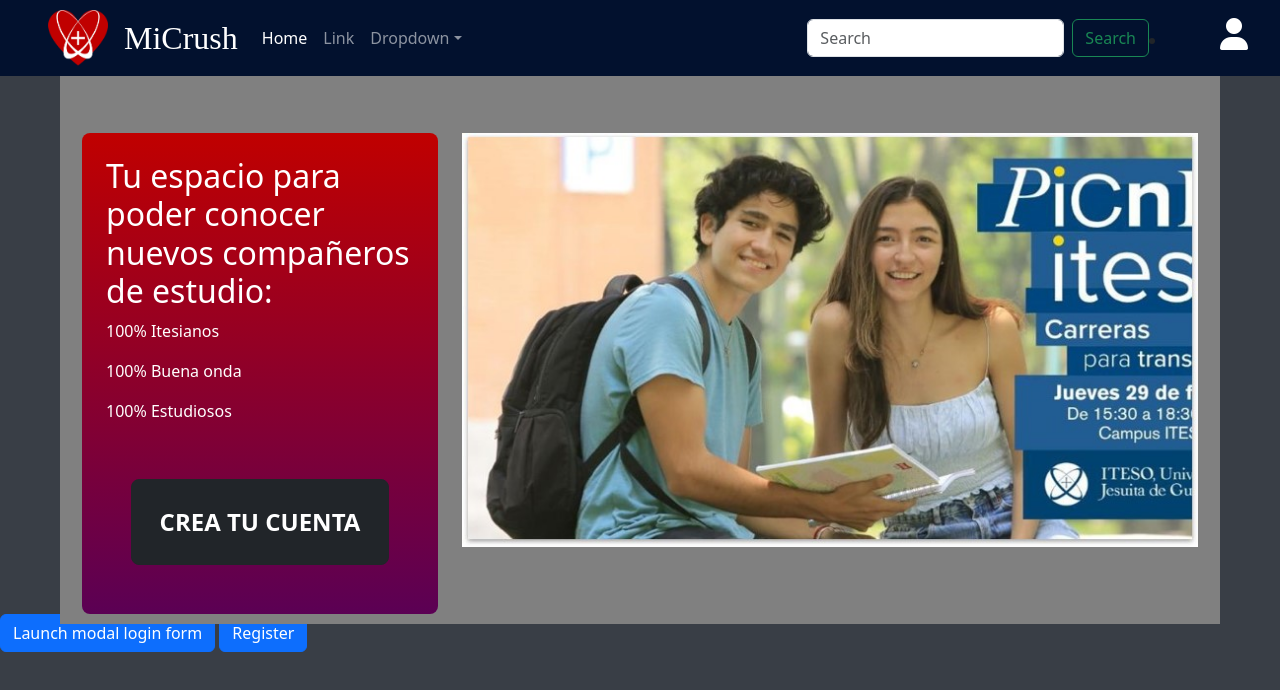
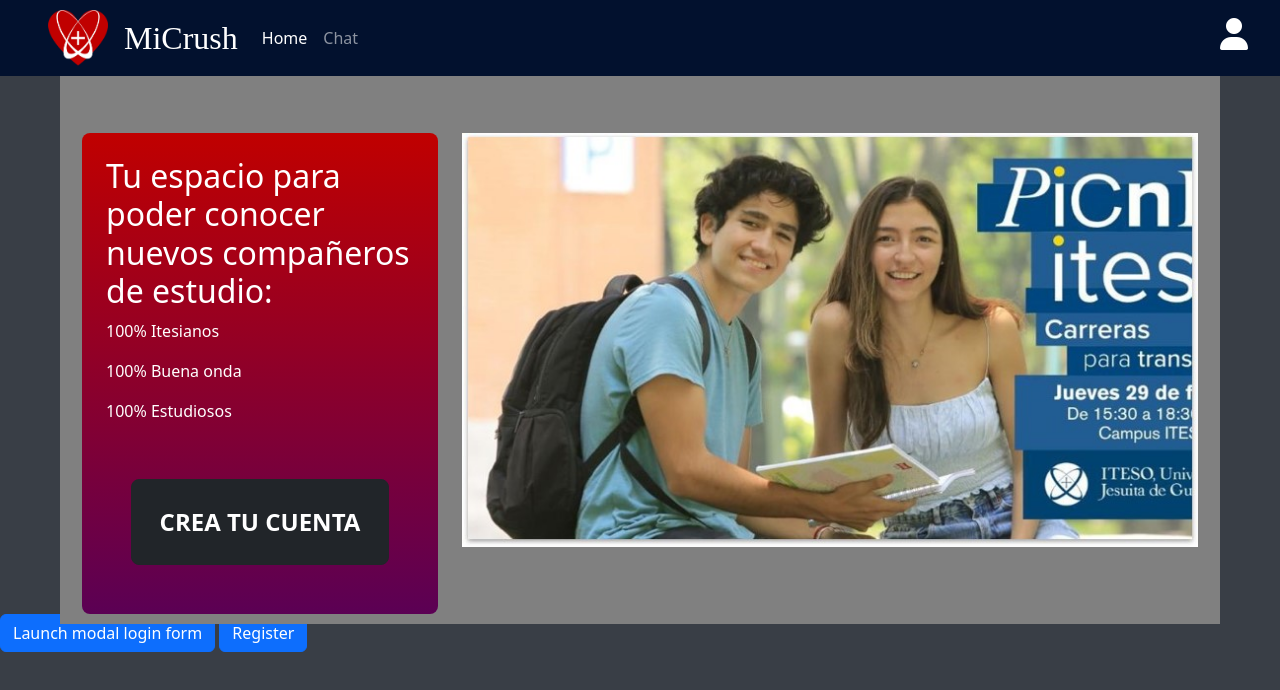
Before and after one commit to JacbGit/ItesoMatch_Testing, a plain HTML site: page views/home.html in a window 1280 px wide. Drawn offline with nearby package versions, Linux system fonts and the light colour scheme; a web font is replaced by a local one.

Commit message:
Removed extra tags

```diff
--- a/views/home.html
+++ b/views/home.html
@@ -1,56 +1,42 @@
 <!DOCTYPE html>
 <html lang="en">
+
 <head>
     <title>MIcrushTIESO</title>
     <!-- Required meta tags -->
     <meta charset="utf-8" />
-    <meta
-        name="viewport"
-        content="width=device-width, initial-scale=1, shrink-to-fit=no"
-    />
+    <meta name="viewport" content="width=device-width, initial-scale=1, shrink-to-fit=no" />
 
     <!-- Bootstrap CSS v5.2.1 -->
-    <link
-        href="https://cdn.jsdelivr.net/npm/bootstrap@5.3.2/dist/css/bootstrap.min.css"
-        rel="stylesheet"
-        integrity="sha384-T3c6CoIi6uLrA9TneNEoa7RxnatzjcDSCmG1MXxSR1GAsXEV/Dwwykc2MPK8M2HN"
-        crossorigin="anonymous"
-    />
+    <link href="https://cdn.jsdelivr.net/npm/bootstrap@5.3.2/dist/css/bootstrap.min.css" rel="stylesheet"
+        integrity="sha384-T3c6CoIi6uLrA9TneNEoa7RxnatzjcDSCmG1MXxSR1GAsXEV/Dwwykc2MPK8M2HN" crossorigin="anonymous" />
     <link rel="stylesheet" href="home.css">
-    <link href="https://db.onlinewebfonts.com/c/22db60d19480ba0274c9eb6ba877ea9b?family=Aharoni+Bold+V1" rel="stylesheet">
+    <link href="https://db.onlinewebfonts.com/c/22db60d19480ba0274c9eb6ba877ea9b?family=Aharoni+Bold+V1"
+        rel="stylesheet">
 </head>
+
 <body style="background-color: #393E46;">
     <header>
         <!-- place navbar here -->
         <nav class="navbar navbar-expand-sm navbar-dark" style="background-color: #02112E;">
             <img src="../assets/crush iteso2.png" class="icon-bar ms-5">
-            <a class="navbar-brand mx-3" href="#" style="font-family: 'Aharoni Bold V1'; font-size: 2em; ">   MiCrush</a>
-            <button class="navbar-toggler d-lg-none" type="button" data-bs-toggle="collapse" data-bs-target="#collapsibleNavId" aria-controls="collapsibleNavId" aria-expanded="false" aria-label="Toggle navigation"></button>
+            <a class="navbar-brand mx-3" href="#" style="font-family: 'Aharoni Bold V1'; font-size: 2em; "> MiCrush</a>
+            <button class="navbar-toggler d-lg-none" type="button" data-bs-toggle="collapse"
+                data-bs-target="#collapsibleNavId" aria-controls="collapsibleNavId" aria-expanded="false"
+                aria-label="Toggle navigation"></button>
             <div class="collapse navbar-collapse" id="collapsibleNavId">
                 <ul class="navbar-nav me-auto mt-2 mt-lg-0">
                     <li class="nav-item">
-                        <a class="nav-link active" href="#" aria-current="page">Home <span class="visually-hidden">(current)</span></a>
+                        <a class="nav-link active" href="#" aria-current="page">Home <span
+                                class="visually-hidden">(current)</span></a>
                     </li>
                     <li class="nav-item">
-                        <a class="nav-link" href="#">Link</a>
-                    </li>
-                    <li class="nav-item dropdown">
-                        <a class="nav-link dropdown-toggle" href="#" id="dropdownId" data-bs-toggle="dropdown" aria-haspopup="true" aria-expanded="false">Dropdown</a>
-                        <div class="dropdown-menu" aria-labelledby="dropdownId">
-                            <a class="dropdown-item" href="#">Action 1</a>
-                            <a class="dropdown-item" href="#">Action 2</a>
-                        </div>
+                        <a class="nav-link" href="chat.html">Chat</a>
                     </li>
                 </ul>
-                <form class="d-flex my-2 my-lg-0">
-                    <input class="form-control me-sm-2" type="text" placeholder="Search" />
-                    <button class="btn btn-outline-success my-2 my-sm-0" type="submit">Search</button>
-                </form>
-                <li>
-                    <span style="color: white;" >
-                        <i class="fa-solid fa-user icon-bar ms-5 fa-2x" style="margin-top: 10px;" ></i>
-                    </span>
-                </li>
+                <span style="color: white;">
+                    <i class="fa-solid fa-user icon-bar ms-5 fa-2x" style="margin-top: 10px;"></i>
+                </span>
             </div>
         </nav>
     </header>
@@ -59,13 +45,15 @@
         <div class="container" style="background-color: gray; outline: 10px solid gray;">
             <div class="row">
                 <div class="col" style="margin-top: 5%;">
-                    <div class="d-flex flex-column justify-content-between custom-box p-4 mb-3 text-white rounded-3" style="background: linear-gradient(#C00000,#5B0054);">
+                    <div class="d-flex flex-column justify-content-between custom-box p-4 mb-3 text-white rounded-3"
+                        style="background: linear-gradient(#C00000,#5B0054);">
                         <h2>Tu espacio para poder conocer nuevos compañeros de estudio:</h2>
                         <p>100% Itesianos</p>
                         <p>100% Buena onda</p>
                         <p>100% Estudiosos</p>
                         <div class="d-flex flex-column justify-content-end" style="height: 100%;">
-                            <a class="btn btn-lg btn-dark button-crear" style="padding: 1em;" href="#" role="button"><b>CREA TU CUENTA</b></a>
+                            <a class="btn btn-lg btn-dark button-crear" style="padding: 1em;" href="#"
+                                role="button"><b>CREA TU CUENTA</b></a>
                         </div>
                     </div>
                 </div>
@@ -80,7 +68,8 @@
     </footer>
 
     <!-- Button trigger modal -->
-    <button type="button" class="btn btn-primary" data-bs-toggle="modal" data-bs-target="#staticBackdrop1">Launch modal login form</button>
+    <button type="button" class="btn btn-primary" data-bs-toggle="modal" data-bs-target="#staticBackdrop1">Launch modal
+        login form</button>
 
 
     <!-- Modal -->
@@ -152,9 +141,14 @@
     <!-- Modal -->
 
     <!-- Bootstrap JavaScript Libraries -->
-    <script src="https://cdn.jsdelivr.net/npm/@popperjs/core@2.11.8/dist/umd/popper.min.js" integrity="sha384-I7E8VVD/ismYTF4hNIPjVp/Zjvgyol6VFvRkX/vR+Vc4jQkC+hVqc2pM8ODewa9r" crossorigin="anonymous"></script>
-    <script src="https://cdn.jsdelivr.net/npm/bootstrap@5.3.2/dist/js/bootstrap.min.js" integrity="sha384-BBtl+eGJRgqQAUMxJ7pMwbEyER4l1g+O15P+16Ep7Q9Q+zqX6gSbd85u4mG4QzX+" crossorigin="anonymous"></script>
+    <script src="https://cdn.jsdelivr.net/npm/@popperjs/core@2.11.8/dist/umd/popper.min.js"
+        integrity="sha384-I7E8VVD/ismYTF4hNIPjVp/Zjvgyol6VFvRkX/vR+Vc4jQkC+hVqc2pM8ODewa9r"
+        crossorigin="anonymous"></script>
+    <script src="https://cdn.jsdelivr.net/npm/bootstrap@5.3.2/dist/js/bootstrap.min.js"
+        integrity="sha384-BBtl+eGJRgqQAUMxJ7pMwbEyER4l1g+O15P+16Ep7Q9Q+zqX6gSbd85u4mG4QzX+"
+        crossorigin="anonymous"></script>
     <!-- FontAwesome library-->
     <script src="https://kit.fontawesome.com/80b9330a37.js" crossorigin="anonymous"></script>
 </body>
+
 </html>
```
